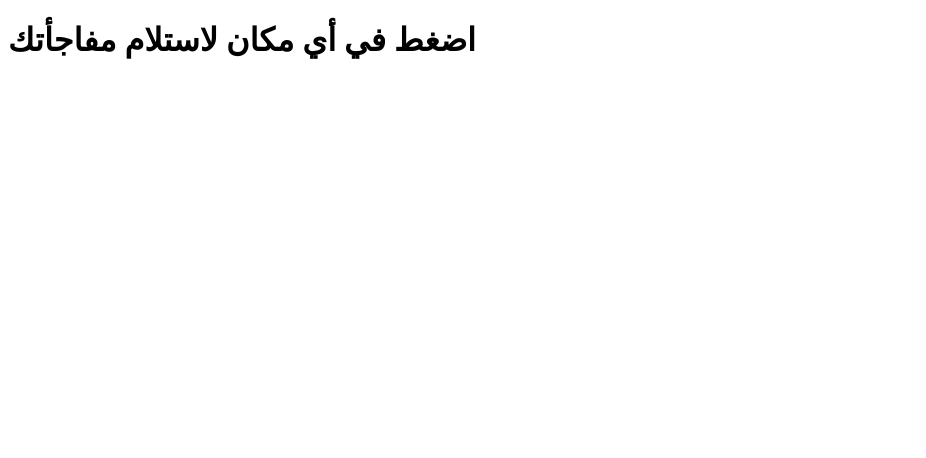
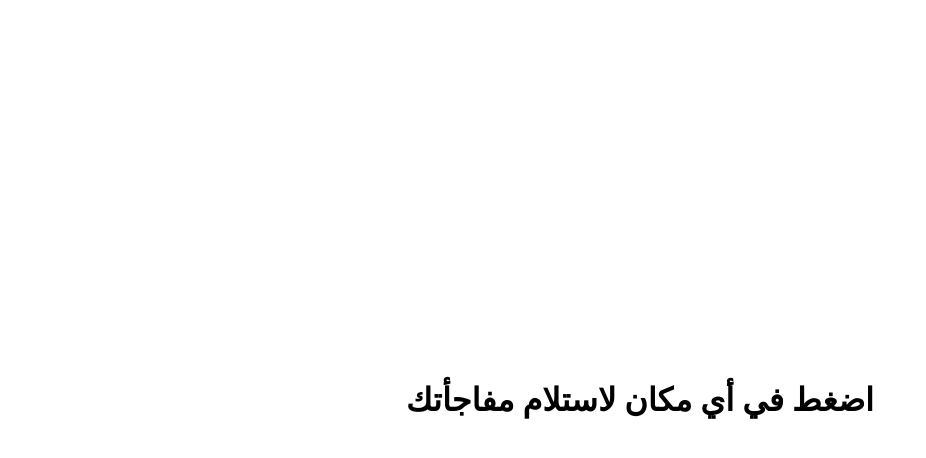
Before and after one commit to RefoY1/BA7EB-MENNETE, a plain HTML site: page index.html in a window 1280 px wide. Shown: the whole page, without its empty margins (0-926 px from the left). Drawn offline with Linux system fonts and the light colour scheme.

Commit message:
Add styles for start screen in index.html
Added CSS styles for start screen layout and behavior.

```diff
--- a/index.html
+++ b/index.html
@@ -6,6 +6,26 @@
         <meta name="viewport" content="width=device-width, initial-scale=1.0, maximum-scale=1.0, user-scalable=no">
         <title>Heart Animation</title>
         <link rel="stylesheet" href="style.css">
+        <style>
+                /* تأكد إن start screen يملا الشاشة كلها وفي النص */
+                #startScreen {
+                        position: fixed;
+                        top: 0;
+                        left: 0;
+                        width: 100%;
+                        height: 100%;
+                        display: flex;
+                        align-items: center;
+                        justify-content: center;
+                        cursor: pointer;
+                        z-index: 999;
+                }
+
+                #startScreen h1 {
+                        text-align: center;
+                        pointer-events: none; /* الكليك يشتغل على الـ div مش الكلمة */
+                }
+        </style>
 </head>
 
 <body>
```
